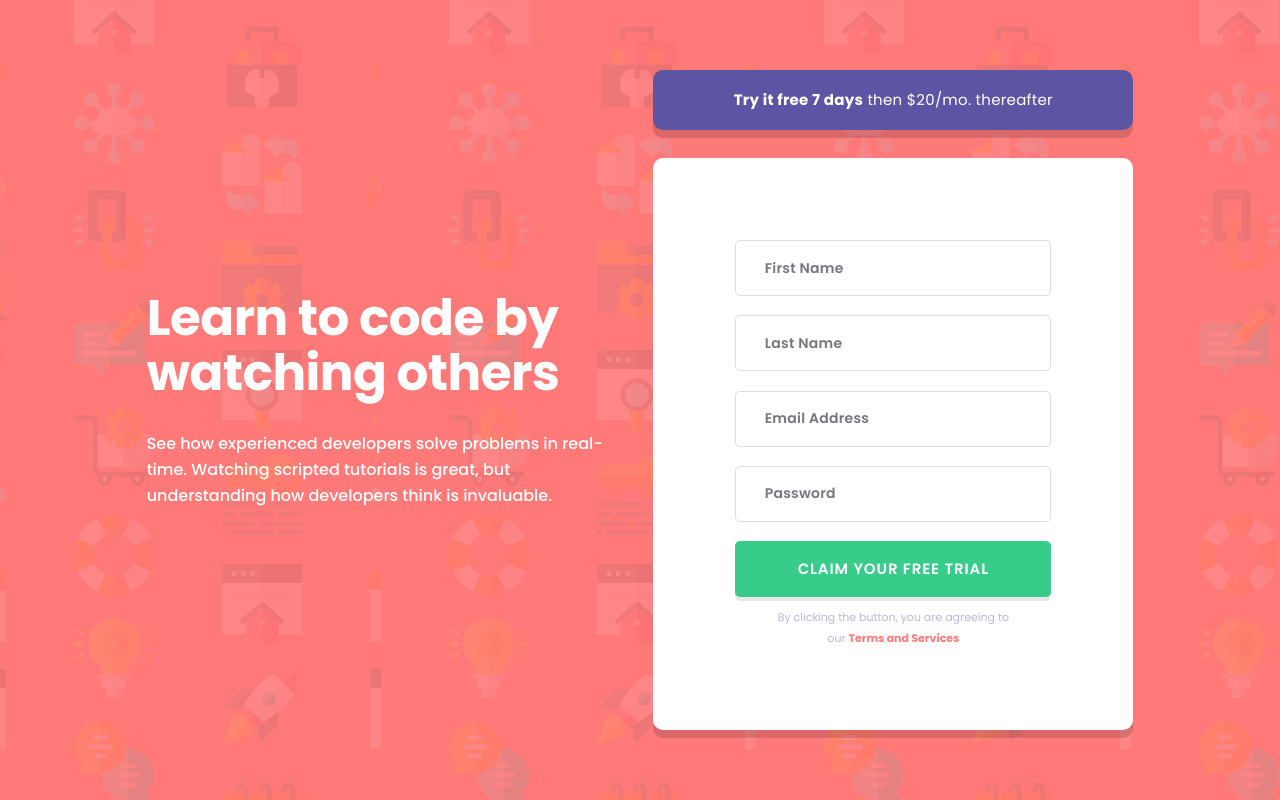
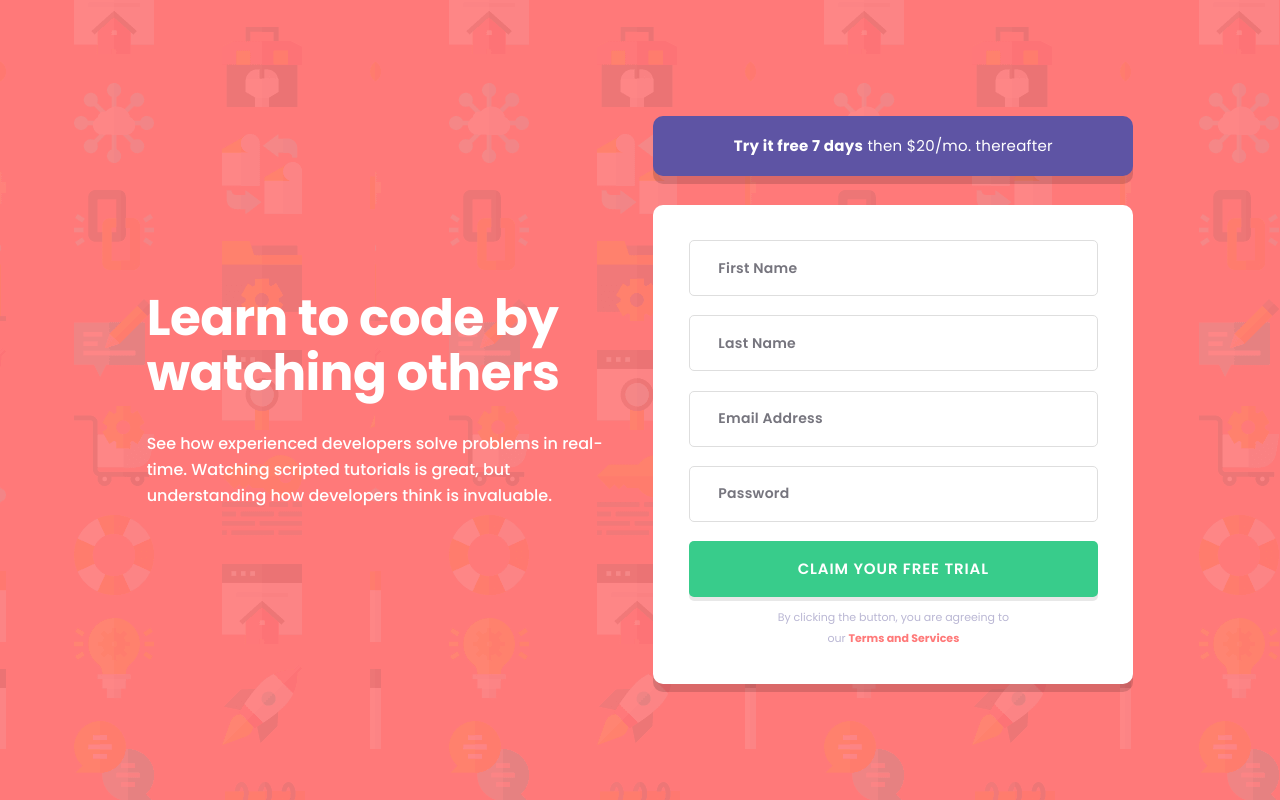
Before and after one commit to waquintero-ia/singUpForm, a React (Vite) app: page / in a window 1280 px wide. Built offline with nearby package versions, Linux system fonts and the light colour scheme.

Commit message:
fixed padding

```diff
--- a/src/component/Form.jsx
+++ b/src/component/Form.jsx
@@ -7,7 +7,7 @@ const Form = () =>{
   const block_drop_shadow = 'shadow-premiun-shadow'
 
   const global_form = 'w-[100%] bg-white rounded-[10px] p-[6.4vw]'
-  const global_form_xl = 'xl:w-[37.5vw] p-[2.78vw]'
+  const global_form_xl = 'xl:w-[37.5vw] xl:p-[2.78vw]'
   const global_input = 'border border-grey-100 w-[100%] min-h-[56px] rounded-[5px] px-[5.07vw] text-[14px] font-semibold tracking-[0.25px] text-grey-200'
   const global_input_xl = 'xl:px-[2.22vw]'
   const global_placeholder = 'placeholder-grey-200 placeholder:text-[14px] placeholder:tracking-[0.25px] placeholder:font-semibold placeholder:opacity-70'
```
